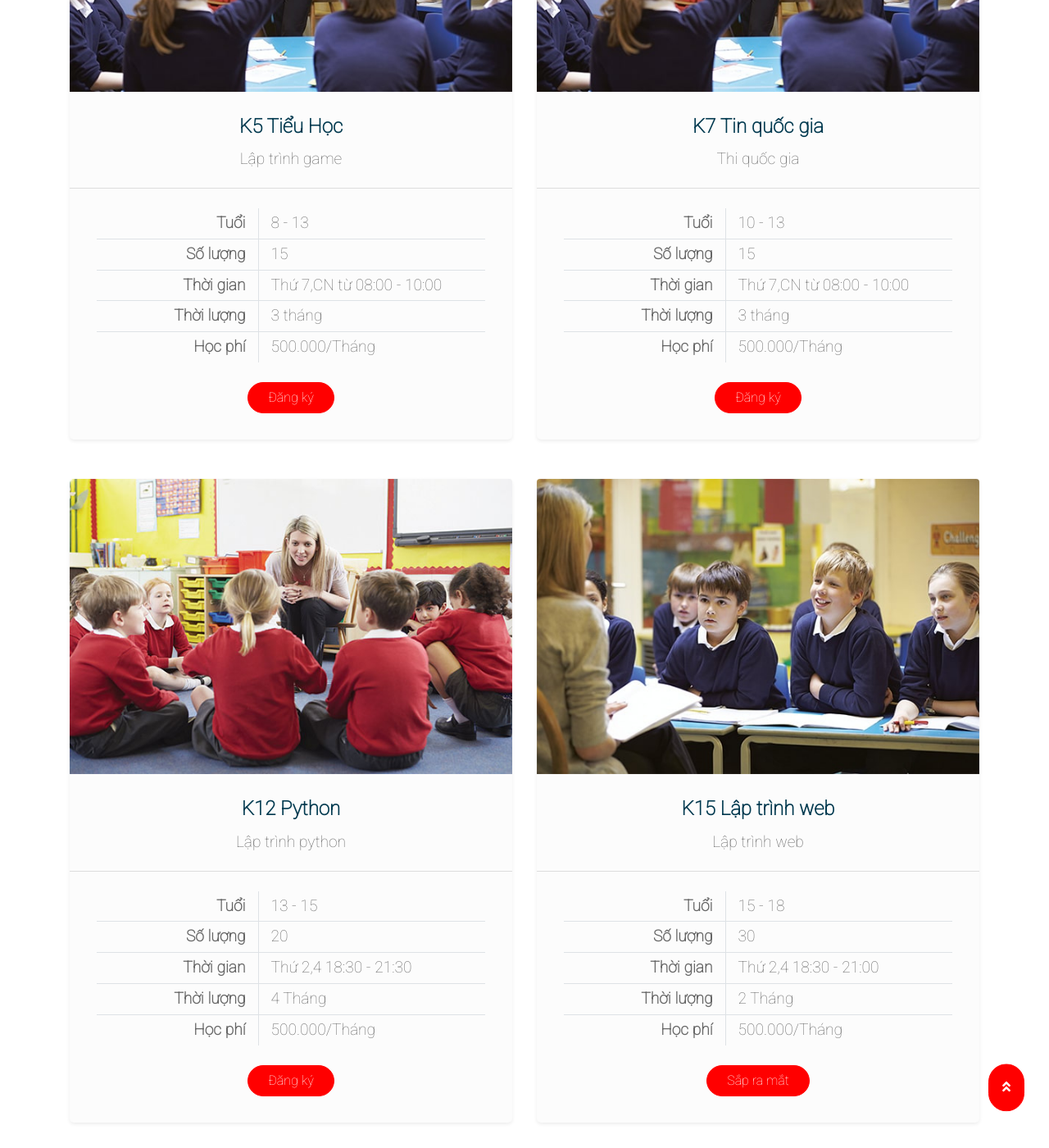
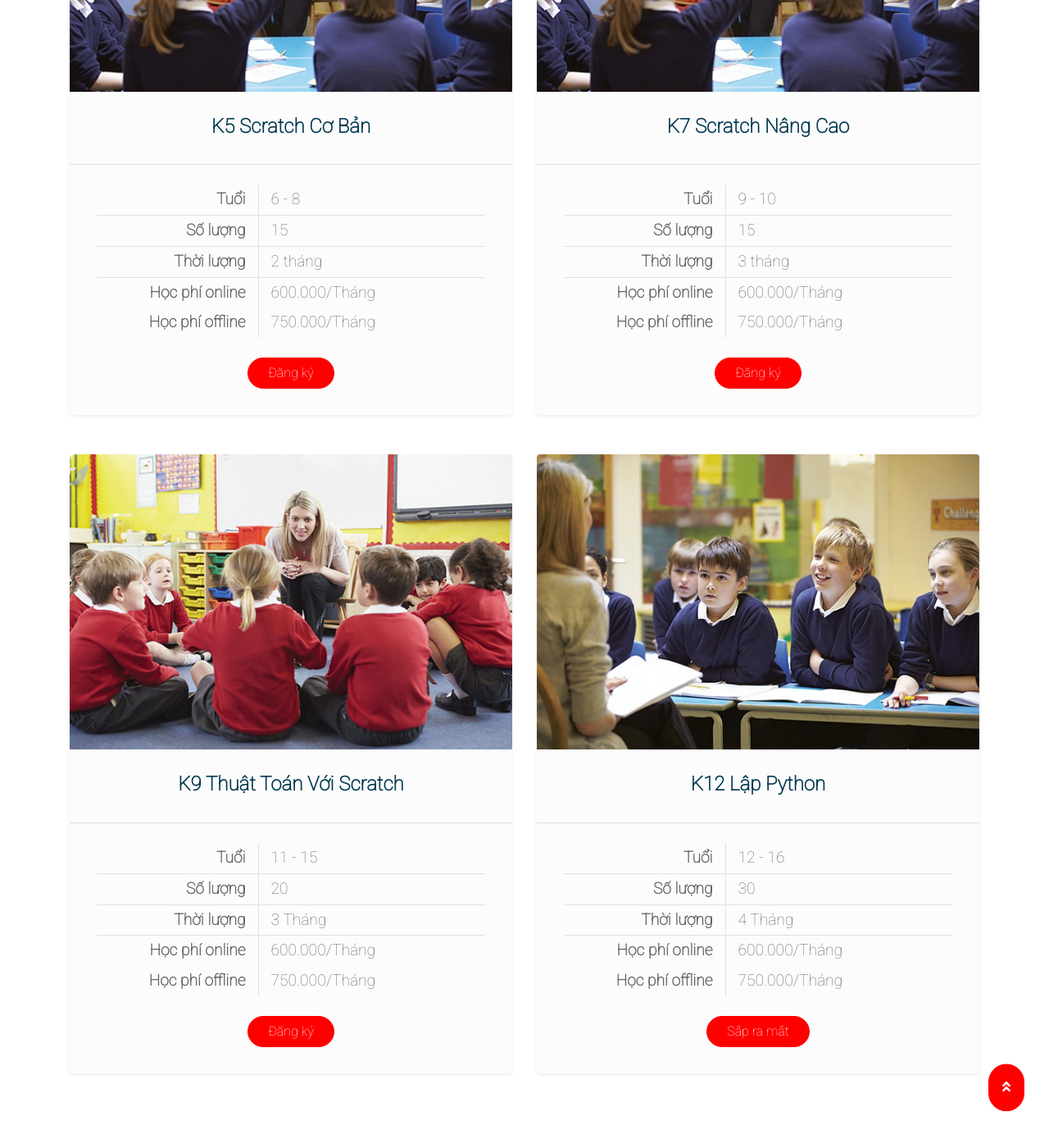
Before and after one commit to codegymdanang/codekids, a Jekyll site: the page built from index.html, in a window 1280 px wide and 1400 px high, scrolled down 4264 px. Shown: the whole window at 82% size. Built offline with Jekyll 4.4.1, drawn with Linux system fonts in a browser that asks for light colours; nearby versions of some CDN libraries; the list of posts is cut into pages by our own code.

Commit message:
update website

```diff
--- a/_includes/header.html
+++ b/_includes/header.html
@@ -10,14 +10,14 @@
         <div class="collapse navbar-collapse justify-content-between" id="navbarCollapse">
             <div class="navbar-nav font-weight-bold mx-auto py-0">
                 <a href="https://codekids.asia" class="nav-item nav-link active">Trang Chủ</a>
-                <div class="nav-item dropdown">
+              <!-- <div class="nav-item dropdown">
                         <a href="#" class="nav-link dropdown-toggle" data-toggle="dropdown">Chương trình</a>
                         <div class="dropdown-menu rounded-0 m-0">
                             <a href="https://codekids.asia/chuongtrinhk5" class="dropdown-item">K5 Tiểu học</a>
                             <a href="https://codekids.asia/chuongtrinhk12" class="dropdown-item">K12 Pre Coder</a>
                             <a href="https://codekids.asia/chuongtrinhk15" class="dropdown-item">K15 Coder</a>
                         </div>
-                </div>
+                </div> -->
                 <a href="https://codekids.asia/lichkhaigiang" class="nav-item nav-link"> Lịch khai giảng </a>
                 <a href="https://codekids.asia/blog" class="nav-item nav-link">Tin Tức</a>
                 <div class="nav-item dropdown">
--- a/_layouts/contact.html
+++ b/_layouts/contact.html
@@ -52,7 +52,7 @@
                 <p class="section-title pr-5"><span class="pr-2">Tại sao chọn CodeKids</span></p>
                 <h1 class="mb-4">Codekids Đà Nẵng</h1>
                 <ul>
-                   <li> Địa chỉ: 71 Thanh Hải, Quận Hải Châu, TP Đà Nẵng </li>
+                   <li> Địa chỉ: 34 Thanh Hải, Phường Thạch Thang, Quận Hải Châu, TP Đà Nẵng </li>
                     <li> Điện thoại: 0385098845 </li>
                     <li> Email: codekids@gmail.com </li>
                     <li> Website: https://codekids.asia </li>
--- a/_layouts/home.html
+++ b/_layouts/home.html
@@ -205,29 +205,28 @@
                 <div class="card border-0 bg-light shadow-sm pb-2">
                     <img class="card-img-top mb-2" src="{{'/images/class-1.jpg' | prepend: site.baseurl }}" alt="">
                     <div class="card-body text-center">
-                        <h4 class="card-title"> K5 Tiểu Học </h4>
-                        <p class="card-text"> Lập trình game </p>
+                        <h4 class="card-title"> K5 Scratch Cơ Bản </h4>
                     </div>
                     <div class="card-footer bg-transparent py-4 px-5">
                         <div class="row border-bottom">
                             <div class="col-5 py-1 text-right border-right"><strong>Tuổi</strong></div>
-                            <div class="col-7 py-1"> 8 - 13</div>
+                            <div class="col-7 py-1"> 6 - 8 </div>
                         </div>
                         <div class="row border-bottom">
                             <div class="col-5 py-1 text-right border-right"><strong>Số lượng</strong></div>
                             <div class="col-7 py-1">15 </div>
                         </div>
                         <div class="row border-bottom">
-                            <div class="col-5 py-1 text-right border-right"><strong>Thời gian</strong></div>
-                            <div class="col-7 py-1">Thứ 7,CN từ 08:00 - 10:00</div>
-                        </div>
-                        <div class="row border-bottom">
                             <div class="col-5 py-1 text-right border-right"><strong>Thời lượng</strong></div>
-                            <div class="col-7 py-1"> 3 tháng </div>
+                            <div class="col-7 py-1"> 2 tháng </div>
                         </div>
                         <div class="row">
-                            <div class="col-5 py-1 text-right border-right"><strong>Học phí</strong></div>
-                            <div class="col-7 py-1"> 500.000/Tháng</div>
+                            <div class="col-5 py-1 text-right border-right"><strong>Học phí online</strong></div>
+                            <div class="col-7 py-1"> 600.000/Tháng</div>
+                        </div>
+                        <div class="row">
+                            <div class="col-5 py-1 text-right border-right"><strong>Học phí offline</strong></div>
+                            <div class="col-7 py-1"> 750.000/Tháng</div>
                         </div>
                     </div>
                     <a href="https://codekids.asia/register" class="btn btn-primary px-4 mx-auto mb-4">Đăng ký </a>
@@ -238,29 +237,29 @@
                 <div class="card border-0 bg-light shadow-sm pb-2">
                     <img class="card-img-top mb-2" src="{{'/images/class-1.jpg' | prepend: site.baseurl }}" alt="">
                     <div class="card-body text-center">
-                        <h4 class="card-title"> K7 Tin quốc gia </h4>
-                        <p class="card-text"> Thi quốc gia</p>
+                        <h4 class="card-title"> K7 Scratch Nâng Cao </h4>
+
                     </div>
                     <div class="card-footer bg-transparent py-4 px-5">
                         <div class="row border-bottom">
                             <div class="col-5 py-1 text-right border-right"><strong>Tuổi</strong></div>
-                            <div class="col-7 py-1"> 10 - 13 </div>
+                            <div class="col-7 py-1"> 9 - 10 </div>
                         </div>
                         <div class="row border-bottom">
                             <div class="col-5 py-1 text-right border-right"><strong>Số lượng</strong></div>
                             <div class="col-7 py-1">15 </div>
                         </div>
                         <div class="row border-bottom">
-                            <div class="col-5 py-1 text-right border-right"><strong>Thời gian</strong></div>
-                            <div class="col-7 py-1">Thứ 7,CN từ 08:00 - 10:00</div>
-                        </div>
-                        <div class="row border-bottom">
                             <div class="col-5 py-1 text-right border-right"><strong>Thời lượng</strong></div>
                             <div class="col-7 py-1"> 3 tháng </div>
                         </div>
                         <div class="row">
-                            <div class="col-5 py-1 text-right border-right"><strong>Học phí</strong></div>
-                            <div class="col-7 py-1"> 500.000/Tháng</div>
+                            <div class="col-5 py-1 text-right border-right"><strong>Học phí online</strong></div>
+                            <div class="col-7 py-1"> 600.000/Tháng</div>
+                        </div>
+                        <div class="row">
+                            <div class="col-5 py-1 text-right border-right"><strong>Học phí offline</strong></div>
+                            <div class="col-7 py-1"> 750.000/Tháng</div>
                         </div>
                     </div>
                     <a href="https://codekids.asia/register" class="btn btn-primary px-4 mx-auto mb-4">Đăng ký </a>
@@ -271,29 +270,29 @@
                 <div class="card border-0 bg-light shadow-sm pb-2">
                     <img class="card-img-top mb-2" src="{{'/images/class-2.jpg' | prepend: site.baseurl }}"  alt="">
                     <div class="card-body text-center">
-                        <h4 class="card-title"> K12 Python </h4>
-                        <p class="card-text"> Lập trình python </p>
+                        <h4 class="card-title"> K9 Thuật Toán Với Scratch </h4>
+
                     </div>
                     <div class="card-footer bg-transparent py-4 px-5">
                         <div class="row border-bottom">
                             <div class="col-5 py-1 text-right border-right"><strong>Tuổi</strong></div>
-                            <div class="col-7 py-1">13 - 15</div>
+                            <div class="col-7 py-1"> 11 - 15</div>
                         </div>
                         <div class="row border-bottom">
                             <div class="col-5 py-1 text-right border-right"><strong>Số lượng</strong></div>
                             <div class="col-7 py-1">20 </div>
                         </div>
                         <div class="row border-bottom">
-                            <div class="col-5 py-1 text-right border-right"><strong>Thời gian</strong></div>
-                            <div class="col-7 py-1"> Thứ 2,4 18:30 - 21:30</div>
-                        </div>
-                        <div class="row border-bottom">
                             <div class="col-5 py-1 text-right border-right"><strong>Thời lượng</strong></div>
-                            <div class="col-7 py-1"> 4 Tháng </div>
+                            <div class="col-7 py-1"> 3 Tháng </div>
                         </div>
                         <div class="row">
-                            <div class="col-5 py-1 text-right border-right"><strong>Học phí</strong></div>
-                            <div class="col-7 py-1"> 500.000/Tháng</div>
+                            <div class="col-5 py-1 text-right border-right"><strong>Học phí online</strong></div>
+                            <div class="col-7 py-1"> 600.000/Tháng</div>
+                        </div>
+                        <div class="row">
+                            <div class="col-5 py-1 text-right border-right"><strong>Học phí offline</strong></div>
+                            <div class="col-7 py-1"> 750.000/Tháng</div>
                         </div>
                     </div>
                     <a href="https://codekids.asia/register" class="btn btn-primary px-4 mx-auto mb-4"> Đăng ký </a>
@@ -303,29 +302,29 @@
                 <div class="card border-0 bg-light shadow-sm pb-2">
                     <img class="card-img-top mb-2" src="{{'/images/class-3.jpg' | prepend: site.baseurl }}"  alt="">
                     <div class="card-body text-center">
-                        <h4 class="card-title"> K15 Lập trình web </h4>
-                        <p class="card-text"> Lập trình web</p>
+                        <h4 class="card-title"> K12 Lập Python </h4>
                     </div>
                     <div class="card-footer bg-transparent py-4 px-5">
                         <div class="row border-bottom">
                             <div class="col-5 py-1 text-right border-right"><strong>Tuổi</strong></div>
-                            <div class="col-7 py-1"> 15 - 18</div>
+                            <div class="col-7 py-1"> 12 - 16</div>
                         </div>
                         <div class="row border-bottom">
                             <div class="col-5 py-1 text-right border-right"><strong>Số lượng</strong></div>
                             <div class="col-7 py-1">30</div>
                         </div>
-                        <div class="row border-bottom">
-                            <div class="col-5 py-1 text-right border-right"><strong>Thời gian</strong></div>
-                            <div class="col-7 py-1"> Thứ 2,4 18:30 - 21:00</div>
-                        </div>
+
                         <div class="row border-bottom">
                             <div class="col-5 py-1 text-right border-right"><strong>Thời lượng</strong></div>
-                            <div class="col-7 py-1"> 2 Tháng</div>
+                            <div class="col-7 py-1"> 4 Tháng</div>
                         </div>
                         <div class="row">
-                            <div class="col-5 py-1 text-right border-right"><strong>Học phí</strong></div>
-                            <div class="col-7 py-1"> 500.000/Tháng</div>
+                            <div class="col-5 py-1 text-right border-right"><strong>Học phí online</strong></div>
+                            <div class="col-7 py-1"> 600.000/Tháng</div>
+                        </div>
+                        <div class="row">
+                            <div class="col-5 py-1 text-right border-right"><strong>Học phí offline</strong></div>
+                            <div class="col-7 py-1"> 750.000/Tháng</div>
                         </div>
                     </div>
                     <a href="https://codekids.asia/register" class="btn btn-primary px-4 mx-auto mb-4">Sắp ra mắt</a>
```
Also changed, not shown: images/lichkhaigiang.png, 1 other file.
